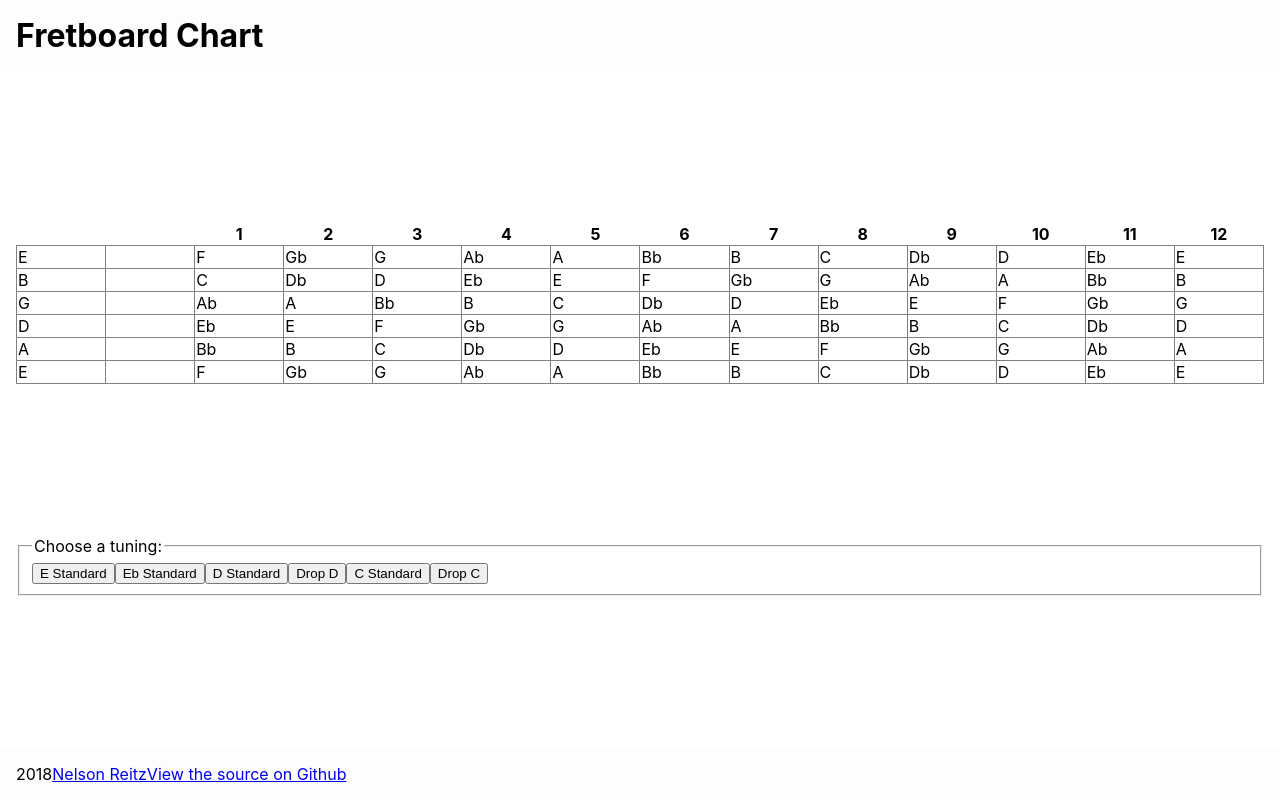
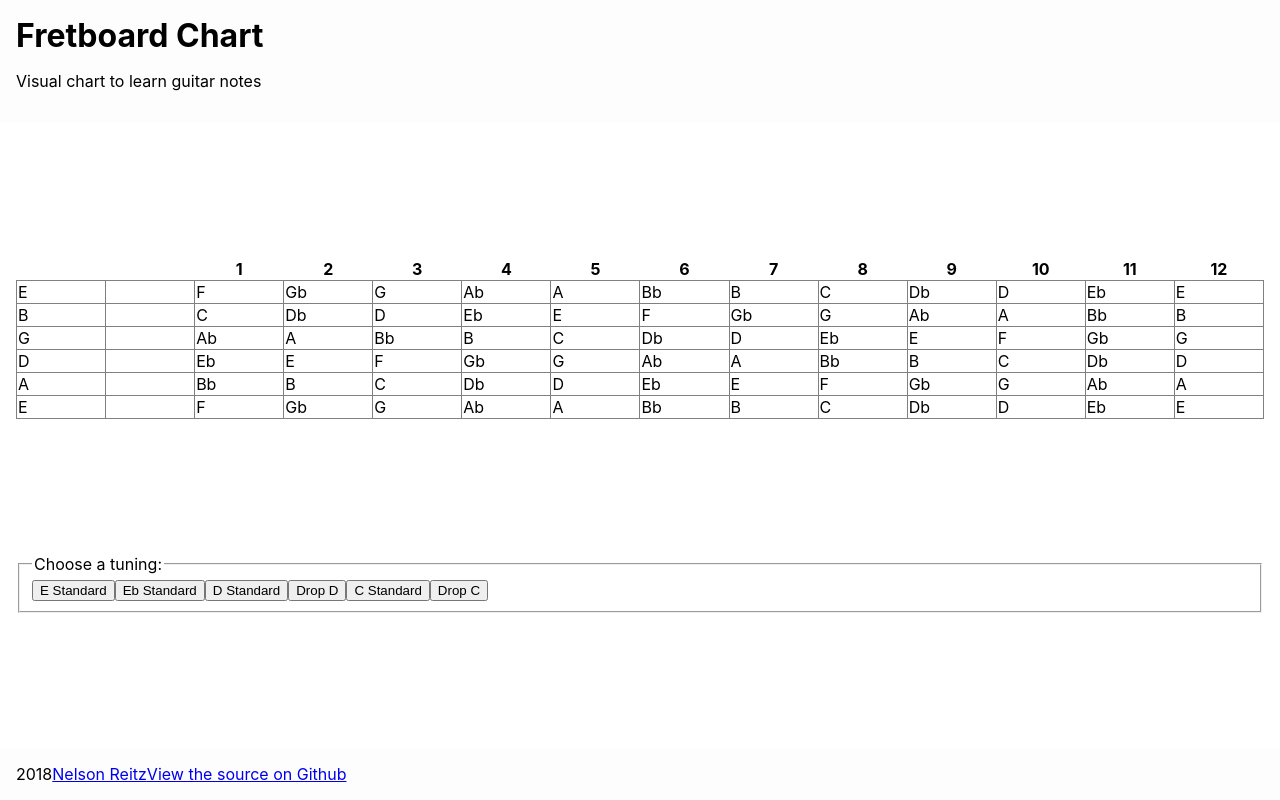
Before and after one commit to nelsonreitz/fretboard-notes, a React (Create React App) app: page / in a window 1280 px wide. Built offline with nearby package versions, Linux system fonts and the light colour scheme.

Commit message:
Add site description in Header

```diff
--- a/src/Header.js
+++ b/src/Header.js
@@ -6,6 +6,7 @@ class Header extends Component {
       <header className="Header">
         <div className="Container">
           <h1 className="Sitetitle">Fretboard Chart</h1>
+          <p className="SiteDescription">Visual chart to learn guitar notes</p>
         </div>
       </header>
     );
```
